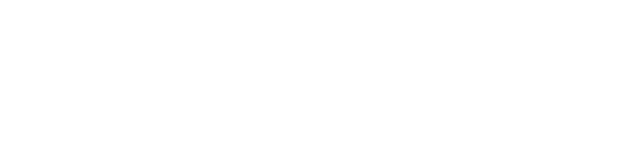
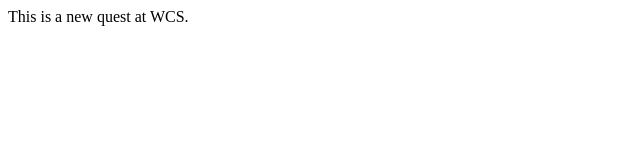
Before and after one commit to Rincevent42/sharezza-oops, a plain HTML site: page index.html in a window 1280 px wide. Shown: the whole page, without its empty margins (0-640 px from the left). Drawn offline with Linux system fonts and the light colour scheme.

Commit message:
Added text in index.html file

```diff
--- a/index.html
+++ b/index.html
@@ -5,6 +5,6 @@
     <title>03 - Git : undo !</title>
   </head>
   <body>
-
+    This is a new quest at WCS.
   </body>
 </html>
```
